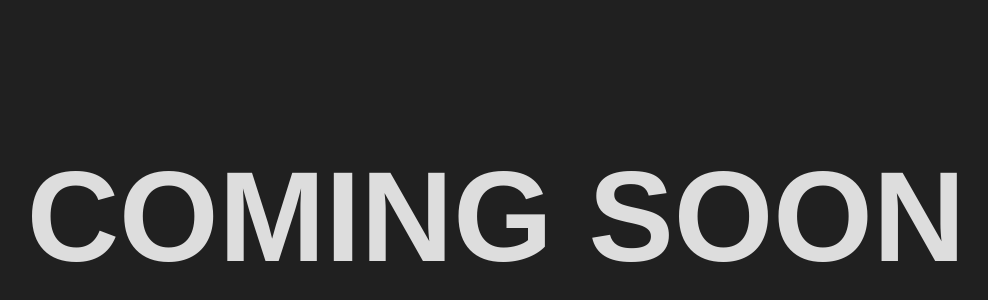
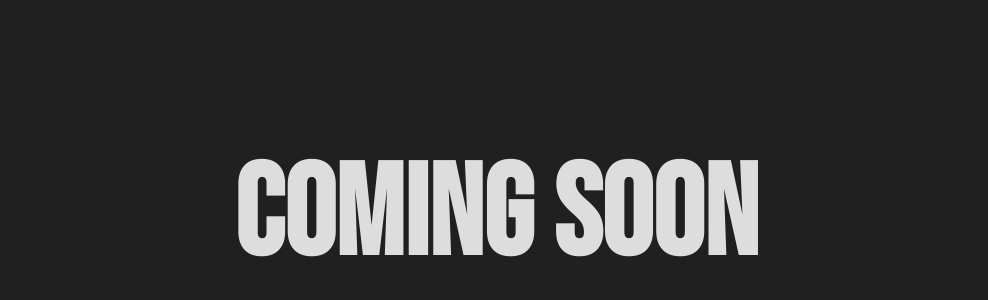
Before and after one commit to oiramorromario/inpg-pkj-05-037, a plain HTML site: page index.html in a window 1280 px wide. Shown: the part 184-484 px from the top of the page, without its empty margins (144-1132 px from the left). Drawn offline with Linux system fonts and the light colour scheme.

Commit message:
ganti font
font google

```diff
--- a/css/style.css
+++ b/css/style.css
@@ -4,6 +4,7 @@ body {
     margin: 0;
     justify-content: center;
     padding: 0;
+    font-family: 'Bebas Neue', cursive;
 }
 
 main {
@@ -19,7 +20,6 @@ main {
 h1 {
     color: rgb(221, 221, 221);
     font-size: 10vw;
-    font-family: fantasy;
     margin: 0;
     padding: 0;
 }
--- a/index.html
+++ b/index.html
@@ -5,6 +5,9 @@
     <meta charset="UTF-8">
     <meta http-equiv="X-UA-Compatible" content="IE=edge">
     <meta name="viewport" content="width=device-width, initial-scale=1.0">
+    <link rel="preconnect" href="https://fonts.googleapis.com">
+    <link rel="preconnect" href="https://fonts.gstatic.com" crossorigin>
+    <link href="https://fonts.googleapis.com/css2?family=Bebas+Neue&display=swap" rel="stylesheet">
     <link rel="stylesheet" href="css/style.css">
     <title>Romario</title>
 </head>
```
